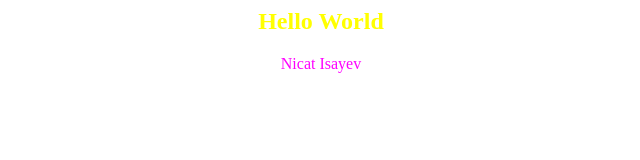
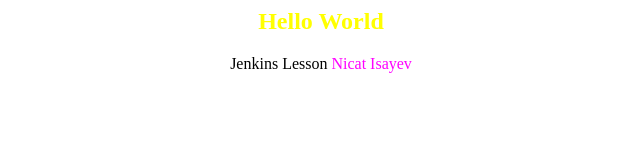
Before and after one commit to NicatIsa/app-for-jenkins, a plain HTML site: page index.html in a window 1280 px wide. Shown: the whole page, without its empty margins (319-959 px from the left). Drawn offline with Linux system fonts and the light colour scheme.

Commit message:
CHange String

```diff
--- a/index.html
+++ b/index.html
@@ -2,6 +2,7 @@
 <body bcolor=gray>
 <center>
 	<h2><font color=yellow>Hello World</font></h2>
+	Jenkins Lesson
 	<font color=magenta>Nicat Isayev</font>
 </center>
 </body>
```
